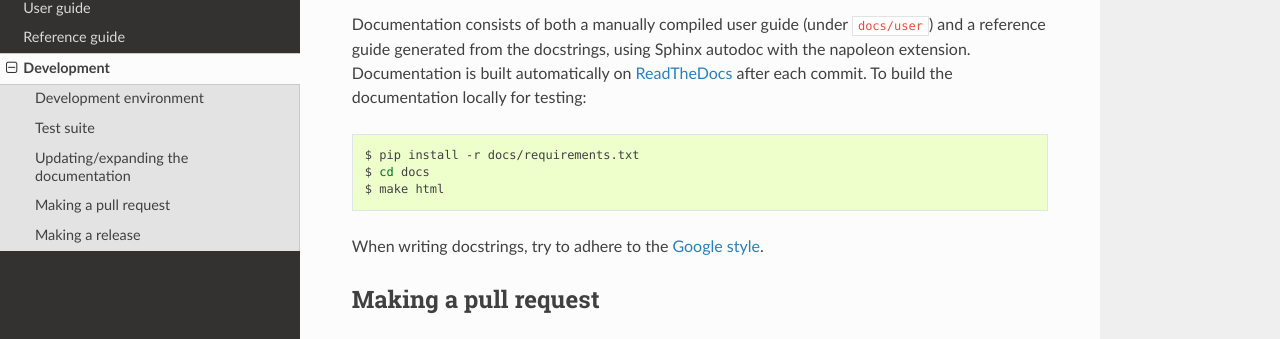
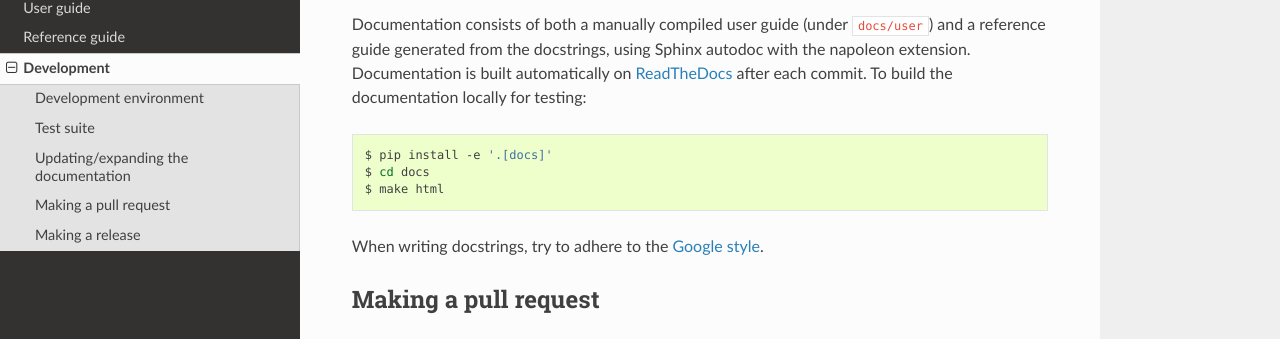
Before and after one commit to mwclient/mwclient, a Sphinx documentation site: the page built from docs/source/development/index.rst, in a window 1280 px wide and 900 px high, scrolled down 1548 px. Shown: the part 112-451 px from the top of the window. Built offline with Sphinx 7.4.7 and the Read the Docs theme 3.1.0, drawn with Linux system fonts in a browser that asks for light colours; the version number could not be read and is left out.

Commit message:
docs: move doc dependencies from docs/requirements.txt to pyproject.toml

```diff
--- a/docs/requirements.txt
+++ /dev/null
@@ -1,2 +0,0 @@
-sphinx==7.2.5
-sphinx_rtd_theme==1.3.0
--- a/docs/source/development/index.rst
+++ b/docs/source/development/index.rst
@@ -94,7 +94,7 @@
 
 .. code:: bash
 
-    $ pip install -r docs/requirements.txt
+    $ pip install -e '.[docs]'
     $ cd docs
     $ make html
 
--- a/pyproject.toml
+++ b/pyproject.toml
@@ -31,6 +31,10 @@
 ]
 
 [project.optional-dependencies]
+docs = [
+    "sphinx",
+    "sphinx-rtd-theme",
+]
 testing = [
     "pytest",
     "pytest-cov",
```
Also changed, not shown: .readthedocs.yaml.
